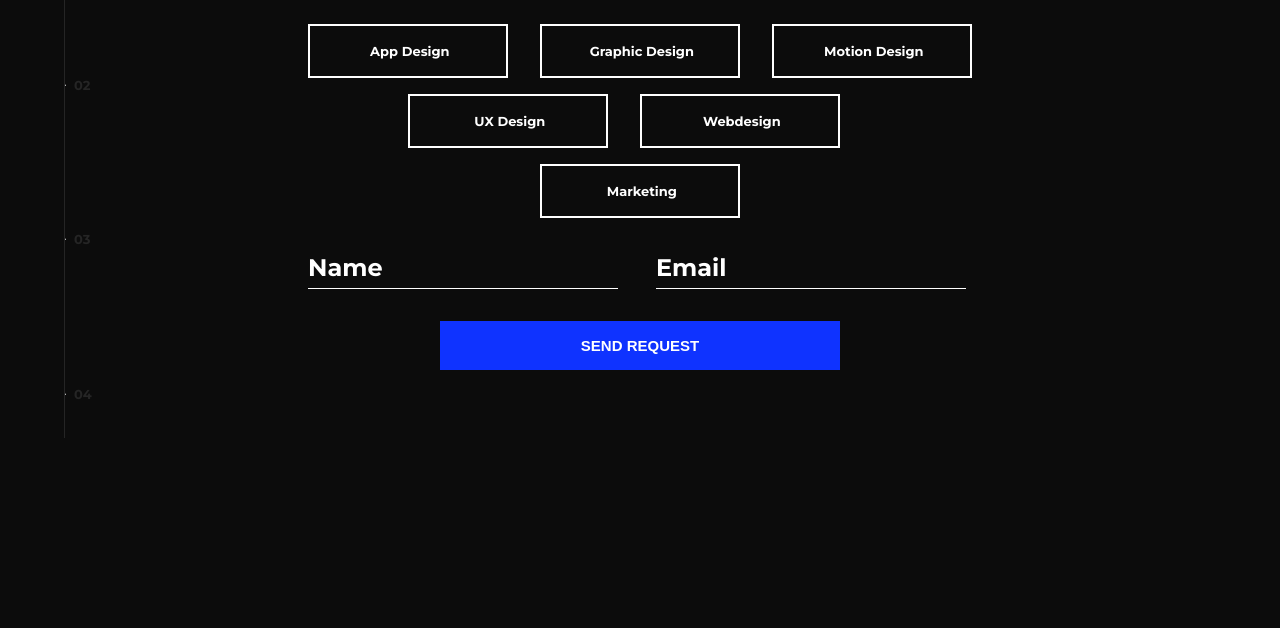
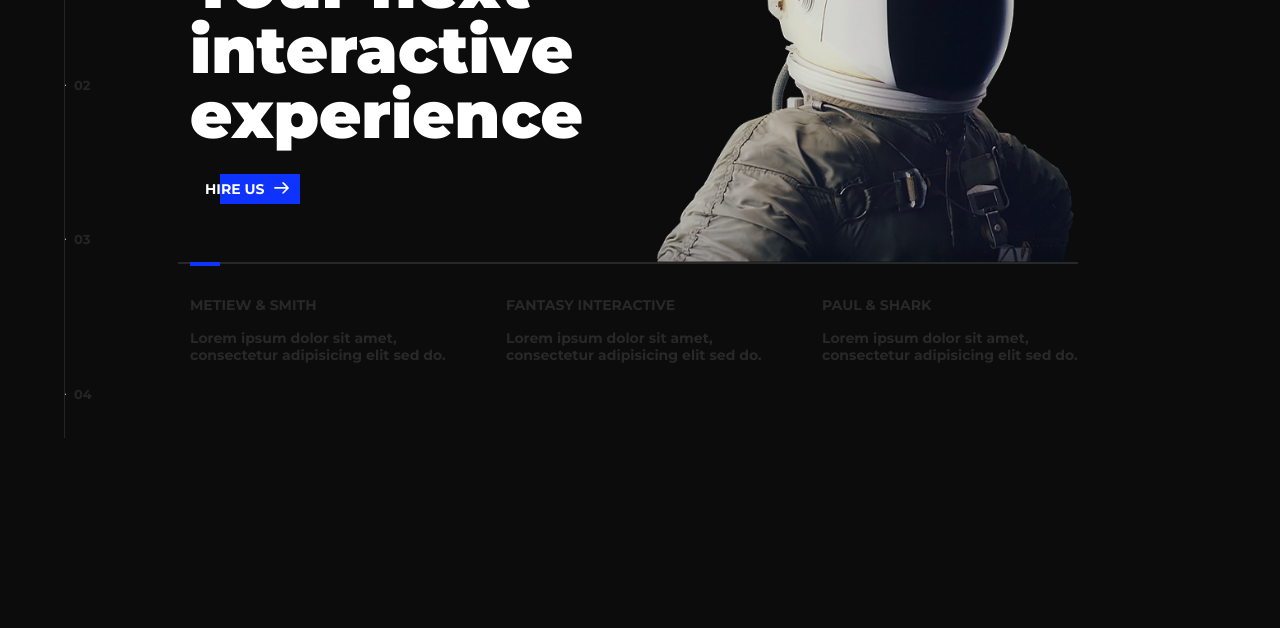
Before and after one commit to florentthomas/integration, a plain HTML site: page index.html in a window 1280 px wide. Shown: the part 242-870 px from the top of the page. Drawn offline with Linux system fonts and the light colour scheme.

Commit message:
create page home

```diff
--- a/index.html
+++ b/index.html
@@ -16,7 +16,7 @@
   <body>
     <main>
       <ul class="side-list">
-        <li class="side-list-is-active"><span>Home</span></li>
+        <li class="side-list-is-active"><span>about</span></li>
         <li><span>contact</span></li>
         <li><span>Hire us</span></li>
         <li><span>Works</span></li>
@@ -38,8 +38,79 @@
         </header>
 
         <ul class="main-content">
-          <li id="home">
+          <li id="home" class="is-visible">
             <div class="content-home">
+              <h2>
+                Your next<br />
+                interactive <br />
+                experience
+              </h2>
+
+              <img
+                src="images/introduction-visual.png"
+                class="img-astronaut"
+                alt="astronaut"
+              />
+
+              <div class="container-link-hire-us">
+                <a href="#" class="link-hire-us-section-home">hire us</a>
+                <svg
+                  version="1.1"
+                  id="Layer_1"
+                  xmlns="http://www.w3.org/2000/svg"
+                  xmlns:xlink="http://www.w3.org/1999/xlink"
+                  x="0px"
+                  y="0px"
+                  viewBox="0 0 150 118"
+                  style="enable-background: new 0 0 150 118"
+                  xml:space="preserve"
+                >
+                  <g
+                    transform="translate(0.000000,118.000000) scale(0.100000,-0.100000)"
+                  >
+                    <path
+                      d="M870,1167c-34-17-55-57-46-90c3-15,81-100,194-211l187-185l-565-1c-431,0-571-3-590-13c-55-28-64-94-18-137c21-20,33-20,597-20h575l-192-193C800,103,794,94,849,39c20-20,39-29,61-29c28,0,63,30,298,262c147,144,272,271,279,282c30,51,23,60-219,304C947,1180,926,1196,870,1167z"
+                    ></path>
+                  </g>
+                </svg>
+              </div>
+
+              <div class="line"><span class="line-blue"></span></div>
+
+              <div class="content-text-home">
+                <div class="description-home">
+                  <a href="#"
+                    ><span>Metiew & smith</span>
+                    <p>
+                      Lorem ipsum dolor sit amet, consectetur adipisicing elit
+                      sed do.
+                    </p></a
+                  >
+                </div>
+                <div class="description-home">
+                  <a href="#"
+                    ><span>Fantasy interactive</span>
+                    <p>
+                      Lorem ipsum dolor sit amet, consectetur adipisicing elit
+                      sed do.
+                    </p></a
+                  >
+                </div>
+                <div class="description-home">
+                  <a href="#"
+                    ><span>Paul & shark</span>
+                    <p>
+                      Lorem ipsum dolor sit amet, consectetur adipisicing elit
+                      sed do.
+                    </p></a
+                  >
+                </div>
+              </div>
+            </div>
+          </li>
+
+          <li id="about">
+            <div class="content-about">
               <h2>
                 We<br />
                 believe in<br />
@@ -48,8 +119,8 @@
               </h2>
               <img
                 src="images/about-visual.png"
-                class="img-section-home"
-                alt="home"
+                class="img-section-about"
+                alt="about"
               />
               <a href="#" class="link-career"
                 >career
@@ -76,7 +147,7 @@
                 </span>
               </a>
 
-              <div class="gallery-home">
+              <div class="gallery-about">
                 <div class="item-gallery">
                   <a href="#">
                     <div class="img-gallery"></div>
@@ -115,7 +186,7 @@
             </div>
           </li>
 
-          <li id="send-request" class="is-visible">
+          <li id="send-request">
             <div class="content-send-request">
               <h3>You want us to do</h3>
 
@@ -377,7 +448,7 @@
       </div>
 
       <ul class="main-menu">
-        <li class="is-active">Home</li>
+        <li class="is-active">about</li>
         <li>Works</li>
         <li>About</li>
         <li>Contact</li>
--- a/style/style.css
+++ b/style/style.css
@@ -261,9 +261,10 @@ main::before {
 }
 
 #carousel,
-#home,
+#about,
 #contact,
-#send-request {
+#send-request,
+#home {
   height: 100%;
   width: 100%;
   position: absolute;
@@ -279,11 +280,167 @@ main::before {
 
 /*home*/
 
+#home {
+  display: flex;
+  flex-direction: column;
+  justify-content: center;
+}
+
+.content-home {
+  max-width: 900px;
+  position: relative;
+  margin: auto;
+  width: 100%;
+}
+
+#home h2 {
+  font-size: 55px;
+  font-weight: 900;
+  line-height: 1;
+}
+
+.img-astronaut {
+  display: none;
+}
+
+.container-link-hire-us {
+  position: relative;
+  margin-top: 2rem;
+  width: fit-content;
+}
+
+.link-hire-us-section-home {
+  text-transform: uppercase;
+  font-size: 14px;
+  left: 15px;
+  position: relative;
+  z-index: 5;
+}
+
+.container-link-hire-us::after {
+  cursor: pointer;
+  content: "";
+  width: 80px;
+  height: 30px;
+  background-color: var(--color-blue);
+  position: absolute;
+  z-index: 4;
+  left: 30px;
+  top: -5px;
+  transition: all 0.5s;
+}
+
+.container-link-hire-us svg {
+  cursor: pointer;
+  width: 15px;
+  position: relative;
+  z-index: 6;
+  left: 20px;
+}
+
+.container-link-hire-us:hover::after {
+  left: 0;
+  width: 110px;
+}
+
+.line {
+  position: relative;
+  left: -12px;
+  right: 0;
+  height: 2px;
+  background-color: #282828;
+  margin-top: 4rem;
+}
+
+.line-blue {
+  position: absolute;
+  left: 12px;
+  top: 0;
+  height: 4px;
+  width: 30px;
+  background-color: var(--color-blue);
+}
+
+.content-text-home {
+  margin-top: 2rem;
+}
+
+.content-text-home span {
+  text-transform: uppercase;
+}
+
+.content-text-home p {
+  margin-top: 1rem;
+}
+
+.content-text-home {
+  color: #282828;
+  font-size: 14px;
+  display: flex;
+  flex-direction: column;
+  gap: 3rem;
+}
+
+.description-home:hover {
+  color: white;
+}
+
+.description-home a {
+  display: block;
+  transition: color 0.5s;
+}
+
+@media screen and (min-width: 600px) {
+  .img-astronaut {
+    display: block;
+    width: 300px;
+    height: auto;
+    position: absolute;
+    top: -22px;
+    right: 15px;
+  }
+
+  #home h2 {
+    font-size: 44px;
+  }
+}
+
+@media screen and (min-width: 770px) {
+  .img-astronaut {
+    width: 400px;
+    top: -95px;
+  }
+
+  #home h2 {
+    font-size: 50px;
+  }
+
+  .content-text-home {
+    flex-direction: row;
+  }
+
+  .description-home p {
+    line-height: 1.2;
+  }
+}
+
+@media screen and (min-width: 820px) {
+  .img-astronaut {
+    width: 420px;
+    top: -70px;
+  }
+
+  #home h2 {
+    font-size: 65px;
+  }
+}
+/*about*/
+
 .main-content li {
   opacity: 0;
 }
 
-.content-home {
+.content-about {
   position: relative;
   display: flex;
   flex-direction: column;
@@ -293,12 +450,12 @@ main::before {
   height: 100%;
 }
 
-.content-home .link-career {
+.content-about .link-career {
   text-align: left;
   width: fit-content;
 }
 
-#home h2 {
+#about h2 {
   font-size: 55px;
   font-weight: 900;
   line-height: 1;
@@ -307,7 +464,7 @@ main::before {
   text-align: left;
 }
 
-.content-home::before {
+.content-about::before {
   position: absolute;
   content: "";
   border: 5px solid var(--color-blue);
@@ -318,7 +475,7 @@ main::before {
   top: 280px;
 }
 
-.content-home::after {
+.content-about::after {
   position: absolute;
   content: "";
   background-color: var(--color-blue);
@@ -329,7 +486,7 @@ main::before {
   height: 10px;
 }
 
-#home h2::before {
+#about h2::before {
   top: 52px;
   left: 232px;
   position: absolute;
@@ -340,7 +497,7 @@ main::before {
   border-radius: 50%;
 }
 
-#home h2::after {
+#about h2::after {
   bottom: 0;
   position: absolute;
   content: "";
@@ -350,11 +507,11 @@ main::before {
   left: 204px;
 }
 
-.content-home a {
+.content-about a {
   text-transform: uppercase;
 }
 
-.content-home svg {
+.content-about svg {
   width: 15px;
   fill: white;
   vertical-align: middle;
@@ -362,15 +519,15 @@ main::before {
   transition: all 0.2s;
 }
 
-.content-home a:hover svg {
+.content-about a:hover svg {
   margin-left: 10px;
 }
 
-.img-section-home {
+.img-section-about {
   display: none;
 }
 
-.gallery-home {
+.gallery-about {
   margin-top: 4rem;
   display: none;
   max-width: 650px;
@@ -412,7 +569,7 @@ main::before {
 }
 
 @media screen and (min-width: 600px) {
-  .img-section-home {
+  .img-section-about {
     display: block;
     position: absolute;
     right: 0;
@@ -422,44 +579,44 @@ main::before {
     z-index: 5;
   }
 
-  .gallery-home {
+  .gallery-about {
     display: flex;
   }
 
-  .content-home::before {
+  .content-about::before {
     top: 185px;
   }
 
-  .content-home::after {
+  .content-about::after {
     top: 230px;
   }
 }
 
 @media screen and (min-width: 800px) {
-  .img-section-home {
+  .img-section-about {
     width: 350px;
   }
-  #home h2 {
+  #about h2 {
     font-size: 70px;
   }
 
-  .content-home::before {
+  .content-about::before {
     left: 205px;
     top: 145px;
   }
 
-  .content-home::after {
+  .content-about::after {
     left: 405px;
   }
 
-  #home h2::before {
+  #about h2::before {
     top: 61px;
     left: 293px;
     width: 30px;
     height: 30px;
   }
 
-  #home h2::after {
+  #about h2::after {
     left: 260px;
   }
 
```
Also changed, not shown: images/introduction-visual.png (added).
